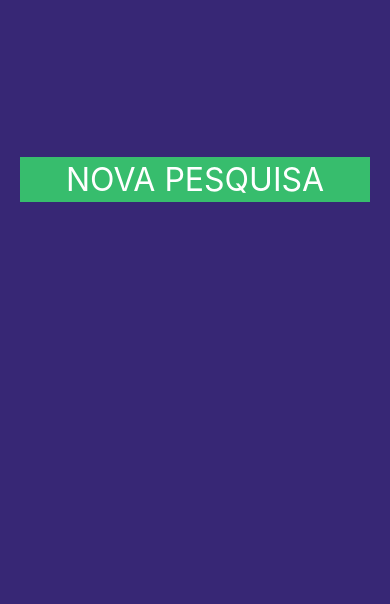
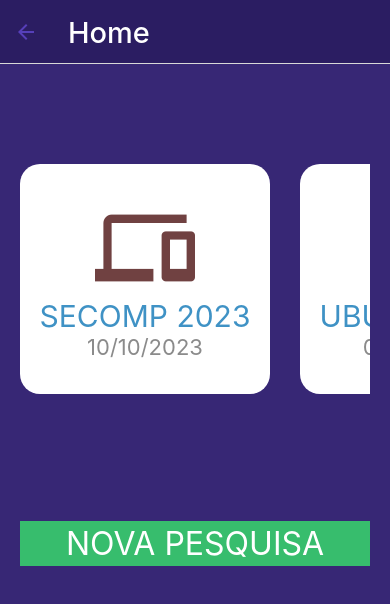
Before and after one commit to Willian-zentil/Satisfying.you-Mobile, a React Native app in the folder satisfying/: screen /Home in a window 390 px wide. Shown: the top 604 px of the page. Built offline with nearby package versions, Linux system fonts and the light colour scheme.

Commit message:
feature#cards

```diff
--- a/satisfying/App.js
+++ b/satisfying/App.js
@@ -12,11 +12,21 @@
 function App() {
   return (
     <NavigationContainer>
-      <Stack.Navigator initialRouteName='Login' screenOptions={{ headerTintColor: '#2B1D62',}}>
-        <Stack.Screen name='Login' component={Login} options={{headerShown: false}} />
-        <Stack.Screen name='NovaConta' component={NovaConta} />
+      <Stack.Navigator initialRouteName='Login' screenOptions={{
+        headerTintColor: '#573fba',
+        headerTitleStyle: {
+          fontSize: 29,
+          color: '#fff',
+        },
+        headerStyle: {
+          backgroundColor: '#2B1D62',
+        }
+      }}>
+        <Stack.Screen name='Login' component={Login} options={{ headerShown: false }} />
+        <Stack.Screen name='Nova Conta' component={NovaConta} />
         <Stack.Screen name='Recuperação de senha' component={EsqueciSenha} />
-        <Stack.Screen name='Home' component={Home} options={{headerShown: false}} />
+        <Stack.Screen name='Home' component={Home}
+          options={{/*headerShown: false*/ }} />
       </Stack.Navigator>
     </NavigationContainer>
   )
--- /dev/null
+++ b/satisfying/src/components/Card.js
@@ -0,0 +1,38 @@
+import React from 'react'
+import Icon from 'react-native-vector-icons/MaterialIcons'
+import { View, Text, StyleSheet, TouchableOpacity } from 'react-native'
+
+function Card(props) {
+    return (
+        <TouchableOpacity style={cardStyle.card}>
+            <Icon name={props.icon} size={100} color={props.colorIcon}></Icon>
+            <Text style={cardStyle.title}>{props.text}</Text>
+            <Text style={cardStyle.data}>{props.data}</Text>
+        </TouchableOpacity>
+    )
+}
+
+const cardStyle = StyleSheet.create({
+    card: {
+        backgroundColor: '#fff',
+        borderRadius: 20,
+        padding: 15,
+        width: 250,
+        maxHeight: 230,
+        flex: 1,
+        flexDirection: 'column',
+        justifyContent: 'center',
+        alignItems: 'center',
+        marginRight: 30
+    },
+    title: {
+        color: '#3F92C5',
+        fontSize: 30,
+    },
+    data: {
+        color: '#8B8B8B',
+        fontSize: 22,
+    }
+})
+
+export default Card
--- a/satisfying/src/components/Home.js
+++ b/satisfying/src/components/Home.js
@@ -1,16 +1,36 @@
 import React from 'react'
 import ViewBlue from '../components/ViewBlue'
+import {
+  View, StyleSheet, SafeAreaView, ScrollView
+} from 'react-native'
 import Button from '../components/Button'
 import ViewBtn from '../components/ViewBtn'
+import Card from './Card'
 
 function Home() {
   return (
     <ViewBlue>
-        <ViewBtn>
-            <Button text='NOVA PESQUISA' />
-        </ViewBtn>
+      <SafeAreaView style={viewCards.view}>
+        <ScrollView horizontal={true}>
+          <Card icon={'devices'} text={'SECOMP 2023'} data={'10/10/2023'} colorIcon={'#704141'} />
+          <Card icon={'groups'} text={'UBUNTU 2022'} data={'05/06/2022'} colorIcon={'#383838'} />
+          <Card icon={'woman'} text={'MENINAS CPU'} data={'01/04/2022'} colorIcon={'#d71616'} />
+          <Card icon={'devices'} text={'TESTE 2023'} data={'10/10/2023'} colorIcon={'#704141'} />
+        </ScrollView>
+      </SafeAreaView>
+
+      <ViewBtn>
+        <Button text='NOVA PESQUISA' />
+      </ViewBtn>
     </ViewBlue>
   )
 }
 
+const viewCards = StyleSheet.create({
+  view: {
+    flex: 1,
+    maxHeight: 300
+  }
+})
+
 export default Home
--- a/satisfying/src/screens/Login.js
+++ b/satisfying/src/screens/Login.js
@@ -7,11 +7,15 @@
 const Login = (props) => {
 
   const goToNovaConta = () => {
-    props.navigation.navigate('NovaConta')
+    props.navigation.navigate('Nova Conta')
   }
 
   const goToEsqueciSenha = () => {
     props.navigation.navigate('Recuperação de senha')
+  }
+
+  const goToHome = () => {
+    props.navigation.navigate('Home')
   }
 
   return (
@@ -29,7 +33,7 @@
         <TextInput style={loginStl.textInput}></TextInput>
       </View>
 
-      <Button text='Entrar' />
+      <Button text='Entrar' funcao={goToHome} />
       <View style={loginStl.subButtons}>
         <TouchableOpacity style={loginStl.btnCriarConta} onPress={goToNovaConta}>
           <Text style={loginStl.textButtons}>Criar minha conta</Text>
```
